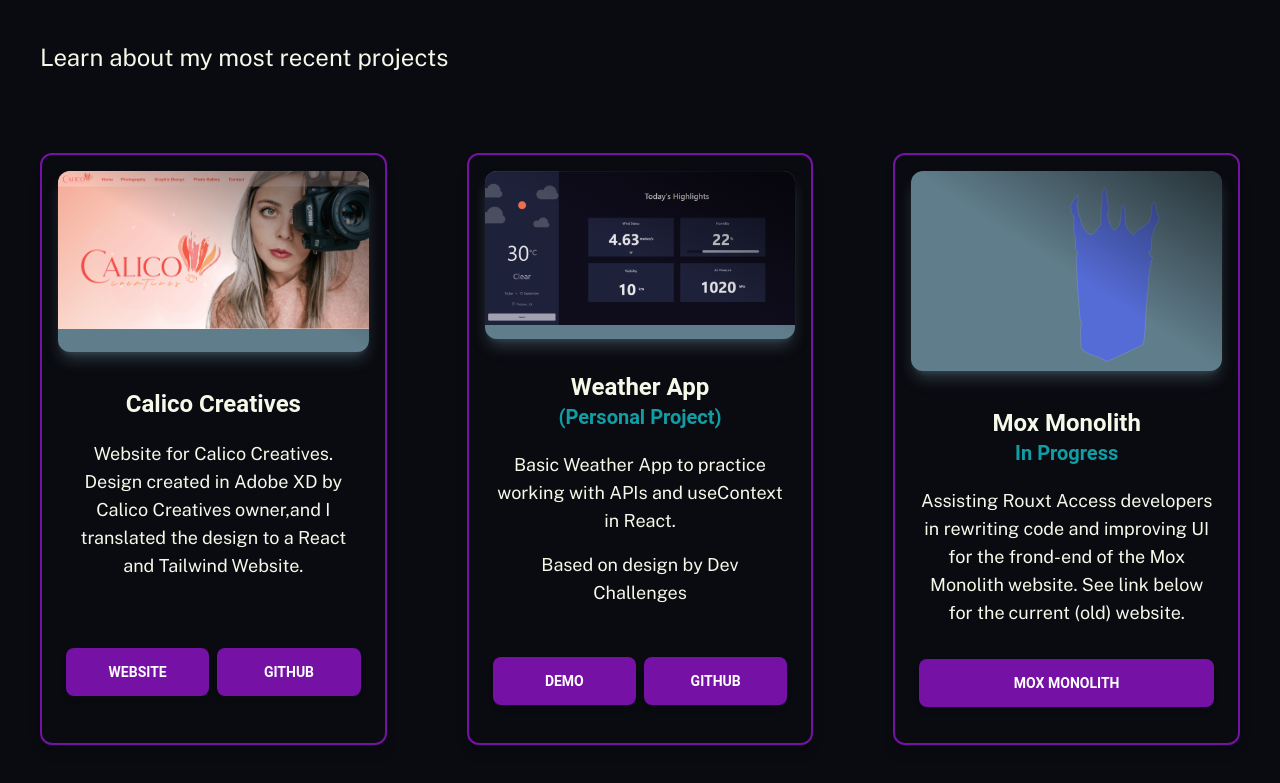
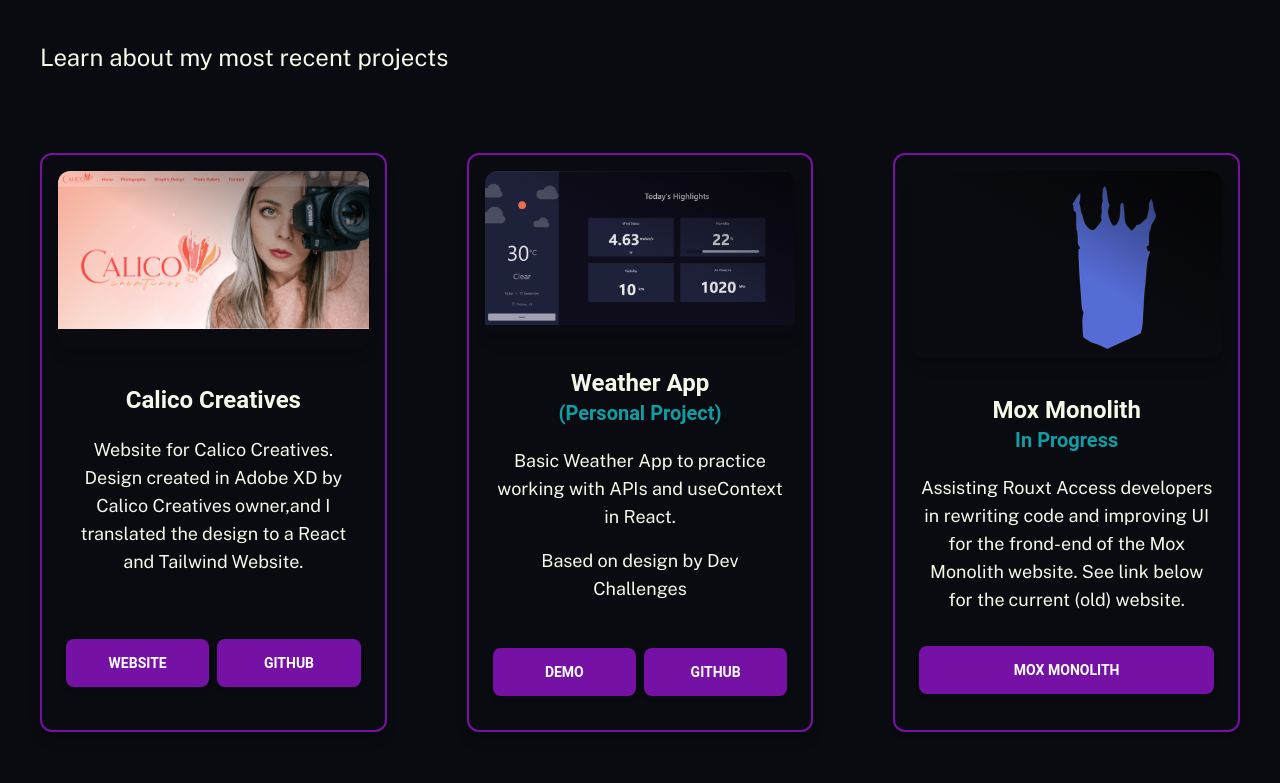
Before and after one commit to carinadiesel-dev/Portfolio-V2, a React (Vite) app: page / in a window 1280 px wide. Shown: the part 2783-3566 px from the top of the page. Built offline with nearby package versions, Linux system fonts and the light colour scheme.

Commit message:
Card background colour changed

```diff
--- a/src/components/Work.tsx
+++ b/src/components/Work.tsx
@@ -100,7 +100,7 @@ const Work = ({}: WorkProps) => {
         </div> */}
         <div className="flex flex-col justify-center w-full gap-40 lg:gap-20 lg:flex-row">
           <Card className="w-full max-w-[26rem] shadow-lg bg-image-main bg-center bg-cover border-purple-dark border-2 grid">
-            <CardHeader floated={false} color="blue-gray">
+            <CardHeader floated={false} color="transparent">
               <img src={CCImage} />
               <div className="absolute inset-0 w-full h-full to-bg-black-10 bg-gradient-to-tr from-transparent via-transparent to-black/60" />
             </CardHeader>
@@ -151,7 +151,7 @@ const Work = ({}: WorkProps) => {
           </Card>
 
           <Card className="w-full max-w-[26rem] shadow-lg bg-image-main bg-center bg-cover border-purple-dark border-2 grid justify-between">
-            <CardHeader floated={false} color="blue-gray">
+            <CardHeader floated={false} color="transparent">
               <img src={weatherApp} className="" />
               <div className="absolute inset-0 w-full h-full to-bg-black-10 bg-gradient-to-tr from-transparent via-transparent to-black/60" />
             </CardHeader>
@@ -217,14 +217,14 @@ const Work = ({}: WorkProps) => {
               </a>
             </CardFooter>
           </Card>
-          <Card className="grid w-full max-w-[26rem] shadow-lg bg-image-main bg-center bg-cover border-purple-dark border-2">
-            <CardHeader floated={false} color="blue-gray">
+          <Card className="grid w-full max-w-[26rem] shadow-md bg-image-main bg-center bg-cover border-purple-dark border-2">
+            <CardHeader floated={false} color="transparent">
               {/* <img src={CCImage} /> */}
               <svg
                 version="1.0"
                 xmlns="http://www.w3.org/2000/svg"
                 width="300.000000pt"
-                height="150.000000pt"
+                height="140.000000pt"
                 viewBox="0 0 300.000000 315.000000"
                 preserveAspectRatio="xMidYMid meet"
               >
```
